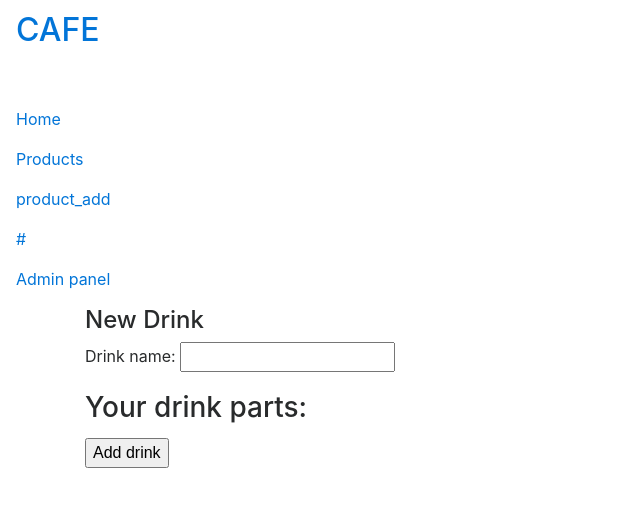
After one commit to SmatovaTatiana/cafe_management, a Django app: page /create in a window 1280 px wide, after a click that opens the changed part. The commit adds this page. Shown: the top 507 px of the page, without its empty margins (0-640 px from the left). Run offline with Django 4.2, Linux system fonts and the light colour scheme; some libraries are stand-ins or nearby versions.

Commit message:
# 5 Add create drink functionality. Refactor url config

```diff
--- a/cafe_management/urls.py
+++ b/cafe_management/urls.py
@@ -22,6 +22,6 @@ from django.urls import path
 urlpatterns = [
     path('admin/', admin.site.urls),
     path('doc_temp/', include('doc_temp.urls', namespace='doc_temp')),
-    path('', include('cafecrm.urls')),
+    path('', include('cafecrm.urls', namespace='cafecrm')),
 ]
 # , namespace='cafecrm'
--- a/cafecrm/forms.py
+++ b/cafecrm/forms.py
@@ -1,6 +1,6 @@
 from django import forms
 from django.forms import ModelForm, modelformset_factory
-from .models import *
+from .models import Products, Drink
 
 
 # for simple form
@@ -21,3 +21,9 @@ ProductsFormSet = modelformset_factory(
     fields=('product_name', 'product_type', 'unit'),
     extra=1
     )
+
+
+class DrinkCreateForm(forms.ModelForm):
+    class Meta:
+        model = Drink
+        fields = ['drink_name']
--- a/cafecrm/models.py
+++ b/cafecrm/models.py
@@ -1,19 +1,6 @@
 import uuid
-
 from django.db import models
 from django.urls import reverse
-from django.utils import timezone
-
-
-# вспмогательная модель для фиксирования даты изменения состояния объектов
-# additional model for fixing the date of changing the object states
-class BaseDataModel(models.Model):
-    create_date = models.DateTimeField(verbose_name='Дата создания', default=timezone.now)
-    update_date = models.DateTimeField(verbose_name='Дата изменения', default=timezone.now)
-    to_remove = models.BooleanField(verbose_name='Помечен на удаление', null=False, default=False)
-
-    class Meta:
-        abstract = True
 
 
 # товары / goods
@@ -45,33 +32,32 @@ class Products(models.Model):
         return '{}'.format(self.product_name)
 
     def get_absolute_url(self):
-        return reverse('product_detail',
+        return reverse('cafecrm:product_detail',
                        args=[self.slug, ])
 
 
-# Напитки / Drinks (cafe menu)
-class Drinks(models.Model):
-    drink_name = models.CharField(max_length=100, verbose_name='Название напитка')
-    slug = models.SlugField(max_length=200, db_index=True, unique='drink_name', default=uuid.uuid4)
+class Drink(models.Model):
+    drink_name = models.CharField(max_length=50)
+
+    class Meta:
+        ordering = ('drink_name',)
+        verbose_name = 'Drink'
+        verbose_name_plural = 'Drinks'
 
     def __str__(self):
-        return '{}'.format(self.drink_name)
+        return 'Order {}'.format(self.drink_name)
 
-    class Meta:
-        verbose_name = 'Напиток'
-        verbose_name_plural = 'Напитки'
-        ordering = ['drink_name']
+    @classmethod
+    def get_or_none(cls, **kwargs):
+        try:
+            return cls.objects.get(**kwargs)
+        except cls.DoesNotExist:
+            return None
 
-
-# recipe / рецепт
-class DrinkItems(models.Model):
-    drink_name = models.ForeignKey(Drinks, on_delete=models.CASCADE, verbose_name='Напиток')
-    ingredient = models.ForeignKey(Products, on_delete=models.PROTECT, verbose_name='Продукт')
-    quantity = models.IntegerField(verbose_name='Количество', default=1)
+class DrinkItem(models.Model):
+    drink = models.ForeignKey(Drink, related_name='items', on_delete=models.CASCADE)
+    product = models.ForeignKey(Products, related_name='drink_items', on_delete=models.PROTECT)
+    quantity = models.PositiveIntegerField(default=0)
 
     def __str__(self):
-        return '{}'.format(self.id)
-
-    class Meta:
-        verbose_name = 'Ингридиент'
-        verbose_name_plural = 'Ингридиенты'
+        return '{}'.format(self.drink)
--- a/cafecrm/urls.py
+++ b/cafecrm/urls.py
@@ -4,13 +4,13 @@ from django.urls import path
 from . import views
 from .views import ProductAddView
 
-# app_name='cafecrm'
+app_name='cafecrm'
 
 urlpatterns = [
     path('', views.index, name='index'),
+    path('product_add', ProductAddView.as_view(), name='product_add'),  # for multiply form
     path('products', views.products, name='products'),
+    path('create', views.order_create, name='order_create'),
     path('<slug:slug>', views.product_detail, name='product_detail'),
-    path('cafecrm/product_add', ProductAddView.as_view(), name='product_add'),  # for multiply form
-    # path('add_product', views.add_product, name='add_product'),  # for simple form
 
 ]
--- a/cafecrm/views.py
+++ b/cafecrm/views.py
@@ -2,8 +2,9 @@ from django.shortcuts import render, redirect, get_object_or_404
 from django.urls import reverse_lazy
 from django.views.generic import TemplateView
 from django.utils.text import slugify
-from .models import *
-from .forms import AddProductForm, ProductsFormSet
+from .models import Products, DrinkItem, Drink
+from .forms import AddProductForm, ProductsFormSet, DrinkCreateForm
+from doc_temp.doc_temp import Doctemp
 from doc_temp.forms import DoctempAddProductForm
 
 
@@ -67,6 +68,34 @@ class ProductAddView(TemplateView):
         # Check if submitted forms are valid
         if formset.is_valid():
             formset.save()
-            return redirect(reverse_lazy("products"))
+            return redirect(reverse_lazy('cafecrm:products'))
 
         return self.render_to_response({'product_formset': formset})
+
+
+def order_create(request):
+    doc = Doctemp(request)
+    sent = False
+    drink_name = ''
+    if request.method == 'POST':
+        form = DrinkCreateForm(request.POST)
+        if form.is_valid():
+            drink_name = form.cleaned_data.get('drink_name')
+            drink = form.save()
+            sent = True
+            for item in doc:
+                DrinkItem.objects.create(drink=drink,
+                                         product=item['product'],
+                                         quantity=item['quantity'])
+            # очистка корзины
+            doc.clear()
+    else:
+        form = DrinkCreateForm
+    context = {
+        'form': form,
+        'doc': doc,
+        'sent': sent,
+        'title': 'Create drink',
+        'drink_name': drink_name,
+    }
+    return render(request, 'cafecrm/create.html', context)
--- a/cafecrm/templates/cafecrm/base.html
+++ b/templates/cafecrm/base.html
@@ -15,22 +15,22 @@
 <body>
 	<div class="wrapper">
 		<nav class="navbar navbar-expand-lg navbar-dark bg-dark">
-			<a class="navbar-brand" href="{% url 'index' %}"><h2>CAFE</h2></a>
+			<a class="navbar-brand" href="{% url 'cafecrm:index' %}"><h2>CAFE</h2></a>
 			<button class="navbar-toggler" type="button" data-toggle="collapse" data-target="#navbarSupportedContent" aria-controls="navbarSupportedContent" aria-expanded="false" aria-label="Toggle navigation">
 		    <span class="navbar-toggler-icon"></span>
 		  	</button>
 		  	<div class="collapse navbar-collapse" id="navbarSupportedContent">
 		  		<ul class="navbar-nav mr-auto">
                     <li class="nav-item active">
-                        <a class="nav-link" href="{% url 'index' %}">Home</a>
+                        <a class="nav-link" href="{% url 'cafecrm:index' %}">Home</a>
                     </li>
 			      		<li class="nav-item active">
-			        		<a class="nav-link" href="{% url 'products' %}">Products</a>
+			        		<a class="nav-link" href="{% url 'cafecrm:products' %}">Products</a>
 			      		</li>
 
 
                     <li class="nav-item active">
-			        		<a class="nav-link" href="{% url 'product_add' %}">product_add</a>
+			        		<a class="nav-link" href="{% url 'cafecrm:product_add' %}">product_add</a>
 			      		</li>
                     <li class="nav-item active">
 			        		<a class="nav-link" href="#">#</a>
--- /dev/null
+++ b/templates/cafecrm/create.html
@@ -0,0 +1,45 @@
+{% extends 'cafecrm/base.html' %}
+{%  load static %}
+
+{% block title %}
+    {{ title }}
+{% endblock %}
+
+{% block content %}
+
+    {% if not sent %}
+         <h4>New Drink</h4>
+        <!--form-->
+        <form action="" method="post" class="order-form">
+            {{ form.as_p }}
+
+            <!--ingredients-->
+    <div class="order-info">
+        <h3>Your drink parts: </h3>
+        <ul>
+            {% for item in doc %}
+                <li>
+                    {{ item.product.product_name }} - {{ item.quantity }} {{ item.product.unit }}
+                </li>
+            {% endfor %}
+        </ul>
+    </div>
+                    <p><input type="submit" value="Add drink"></p>
+            {% csrf_token %}
+        </form>
+    {% else %}
+    <!--success-->
+         <h4>Drink - {{ drink_name }} - was added to menu</h4>
+    <!--ingredients-->
+    <div class="order-info">
+        <h3>Your drink parts: </h3>
+        <ul>
+            {% for item in doc %}
+                <li>
+                    {{ item.product.product_name }} - {{ item.quantity }} {{ item.product.unit }}
+                </li>
+            {% endfor %}
+        </ul>
+    </div>
+    {% endif %}
+{% endblock %}
--- a/cafecrm/templates/doc_temp/detail.html
+++ b/templates/doc_temp/detail.html
@@ -41,7 +41,7 @@
         </tbody>
     </table>
     <p class="text-right">
-        <a href="{% url 'products' %}" class="button light">Back to product list</a>
-        <a href="#" class="button">Checkout</a>
+        <a href="{% url 'cafecrm:products' %}" class="button light">Back to product list</a>
+        <a href="{% url 'cafecrm:order_create' %}" class="button">Checkout</a>
     </p>
 {% endblock %}
```
Also changed, not shown: cafecrm/admin.py (+9 -9 lines), templates/drinks/created.html (added, +12 -0 lines), cafecrm/migrations/0024_alter_products_index_together_delete_drinkitems_and_more.py (added), cafecrm/migrations/0025_drink_drinkitem.py (added), cafecrm/templates/cafecrm/drinks.html (deleted), db.sqlite3, templates/cafecrm/add_product.html (renamed from cafecrm/templates/cafecrm/add_product.html), templates/cafecrm/index.html (renamed from cafecrm/templates/cafecrm/index.html), templates/cafecrm/product_add.html (renamed from cafecrm/templates/cafecrm/product_add.html), templates/cafecrm/product_detail.html (renamed from cafecrm/templates/cafecrm/product_detail.html), templates/cafecrm/products.html (renamed from cafecrm/templates/cafecrm/products.html).
